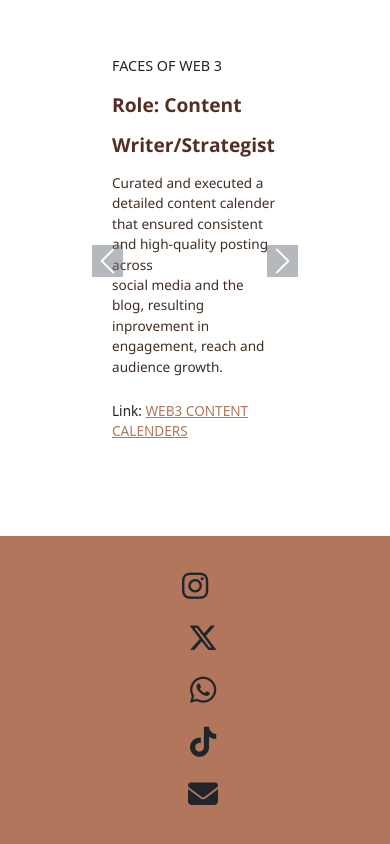
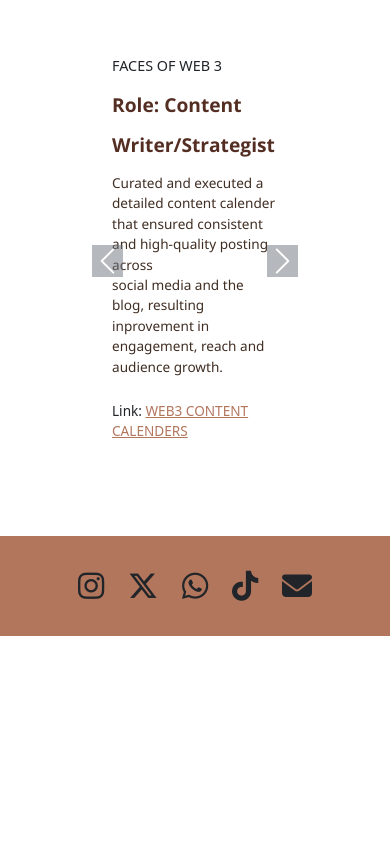
Before and after one commit to Graceudu1/Portfolio, a plain HTML site: page index.html in a window 390 px wide. Shown: the part 1874-2718 px from the top of the page. After the commit the page ends 2510 px from the top, so only its background shows below. Drawn offline with nearby package versions, Linux system fonts and the light colour scheme; a script that the page names is missing.

Commit message:
Update index.html

```diff
--- a/index.html
+++ b/index.html
@@ -28,13 +28,6 @@
             flex: 1 1 300px;
             min-width: 250px;
         }
-        .footer {
-            display: flex;
-            flex-wrap: wrap;
-            justify-content: center;
-            gap: 1rem;
-            padding: 1rem 0;
-        }
         @media (max-width: 900px) {
             .head-container {
                 flex-direction: column;
@@ -57,7 +50,7 @@
             .head-text p {
                 font-size: 1rem !important;
             }
-            .skills, .footer {
+            .skills{
                 flex-direction: column;
                 align-items: stretch;
                 gap: 1rem;
```
